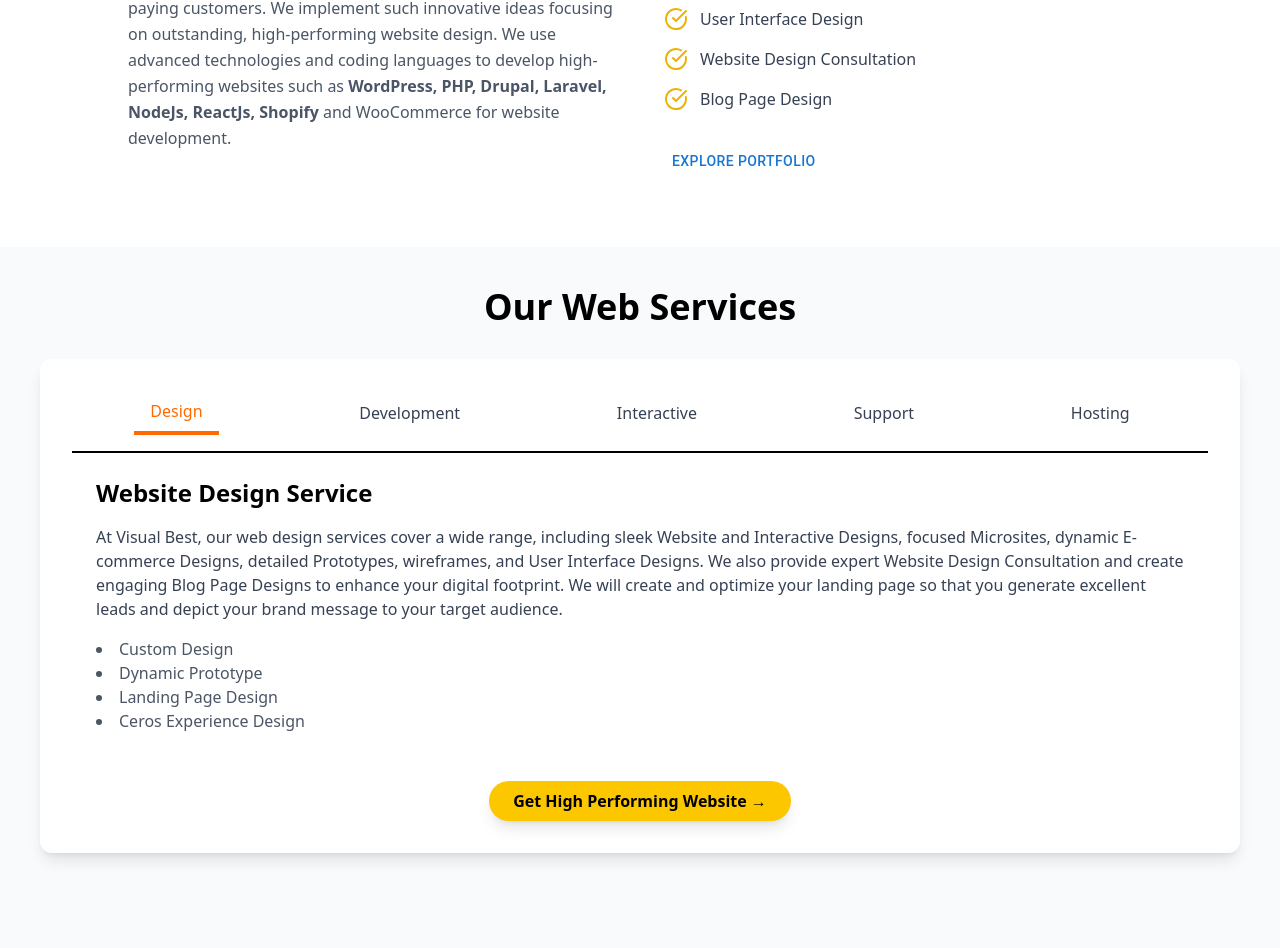
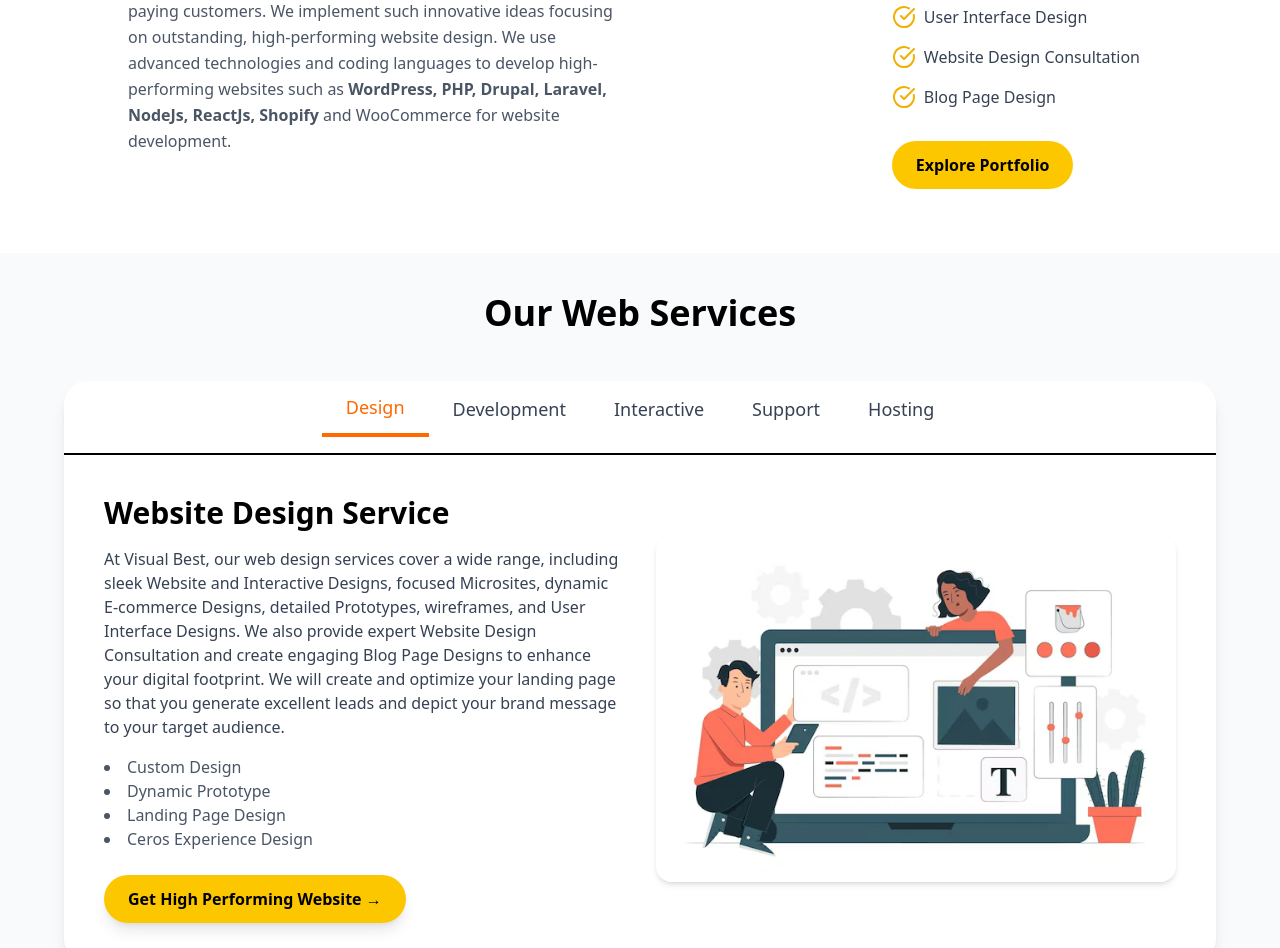
Before and after one commit to dcoder-nikhil0/Paletters, a React (Vite) app in the folder client/: page /content in a window 1280 px wide. Shown: the part 924-1872 px from the top of the page. Built offline with nearby package versions, Linux system fonts and the light colour scheme.

Commit message:
Illustration page done

```diff
--- a/client/src/Components/Content/ContCTA.jsx
+++ b/client/src/Components/Content/ContCTA.jsx
@@ -1,5 +1,6 @@
-import React from 'react'
-import { Box } from '@mui/material'
+import { Box } from "@mui/material";
+import React from "react";
+import { Link } from "react-router-dom";
 
 const ContCTA = () => {
   return (
@@ -8,7 +9,7 @@ const ContCTA = () => {
         <div className="container grid grid-cols-1 gap-8 px-4 py-12 mx-auto lg:grid-cols-2">
           <div className="flex flex-col items-center max-w-lg mx-auto text-center">
             <h2 className="text-3xl font-semibold tracking-tight text-gray-800 dark:text-white">
-              Web development
+              SEO Services
             </h2>
 
             <p className="mt-3 text-gray-500 dark:text-gray-300">
@@ -18,17 +19,17 @@ const ContCTA = () => {
               repellat non!
             </p>
 
-            <a
-              href="/contact"
-              className="inline-flex items-center justify-center w-full px-5 py-2 mt-6 text-white transition-colors duration-300 bg-blue-600 rounded-lg sm:w-auto hover:bg-blue-500 focus:ring focus:ring-blue-300 focus:ring-opacity-80"
+            <Link
+              to="/contact"
+              className="my-5 py-3 bg-yellow-400 hover:bg-yellow-500 text-black font-bold px-6 rounded-full shadow-lg transition"
             >
               Start now
-            </a>
+            </Link>
           </div>
 
           <div className="flex flex-col items-center max-w-lg mx-auto text-center">
             <h2 className="text-3xl font-semibold tracking-tight text-gray-800 dark:text-white">
-              App development
+              Content Writing
             </h2>
 
             <p className="mt-3 text-gray-500 dark:text-gray-300">
@@ -40,7 +41,7 @@ const ContCTA = () => {
 
             <a
               href="#"
-              className="inline-flex items-center justify-center w-full px-5 py-2 mt-6 text-gray-700 transition-colors duration-300 transform bg-white border border-gray-200 rounded-lg dark:bg-gray-900 dark:border-gray-700 hover:bg-gray-100 dark:text-white sm:w-auto dark:hover:bg-gray-800 dark:ring-gray-700 focus:ring focus:ring-gray-200 focus:ring-opacity-80"
+              className="my-6 py-3 border border-amber-400 hover:bg-yellow-500 hover:text-white text-amber-400 font-bold px-6 rounded-full shadow-lg transition"
             >
               Start now
             </a>
@@ -48,7 +49,7 @@ const ContCTA = () => {
         </div>
       </section>
     </Box>
-  )
-}
+  );
+};
 
-export default ContCTA
+export default ContCTA;
--- a/client/src/Components/Content/ContOffers.jsx
+++ b/client/src/Components/Content/ContOffers.jsx
@@ -1,48 +1,68 @@
-import { CheckCircle } from 'lucide-react';
-import { Button } from '@mui/material';
+import { CheckCircle } from "lucide-react";
+import { Button } from "@mui/material";
+import { Link } from "react-router-dom";
 
 const ContOffers = () => {
   const services = [
-    'Website Design',
-    'Interactive Design',
-    'Microsite Design',
-    'Prototype Design',
-    'Wireframe Design',
-    'E-commerce Design',
-    'User Interface Design',
-    'Website Design Consultation',
-    'Blog Page Design'
+    "Website Design",
+    "Interactive Design",
+    "Microsite Design",
+    "Prototype Design",
+    "Wireframe Design",
+    "E-commerce Design",
+    "User Interface Design",
+    "Website Design Consultation",
+    "Blog Page Design",
   ];
 
   return (
     <div className="bg-white py-16 px-8 md:px-16 lg:px-32">
       <div className="grid md:grid-cols-2 gap-12 items-center">
         <div>
-          <h1 className="text-4xl font-bold mb-6">Website Development Company <br /> in India</h1>
+          <h1 className="text-4xl font-bold mb-6">
+            Website Development Company <br /> in India
+          </h1>
           <p className="text-gray-600 leading-relaxed mb-8">
-            Your website is arguably your most important digital marketing asset; if it isn't growing your
-            business, it's time to take action for it. With our high-quality website development service, we
-            build websites continuously optimized for the highest search engine placement, hit directly to
-            your market, and convert visitors into paying customers. We implement such innovative ideas
-            focusing on outstanding, high-performing website design. We use advanced technologies and
-            coding languages to develop high-performing websites such as <span className="font-bold">WordPress, PHP, Drupal, Laravel, NodeJs, ReactJs, Shopify</span> and WooCommerce for website development.
+            Your website is arguably your most important digital marketing
+            asset; if it isn't growing your business, it's time to take action
+            for it. With our high-quality website development service, we build
+            websites continuously optimized for the highest search engine
+            placement, hit directly to your market, and convert visitors into
+            paying customers. We implement such innovative ideas focusing on
+            outstanding, high-performing website design. We use advanced
+            technologies and coding languages to develop high-performing
+            websites such as{" "}
+            <span className="font-bold">
+              WordPress, PHP, Drupal, Laravel, NodeJs, ReactJs, Shopify
+            </span>{" "}
+            and WooCommerce for website development.
           </p>
         </div>
 
-        <div>
-          <h2 className="text-xl font-semibold mb-4">We offer services for:</h2>
+        <div className="flex justify-end">
+          <div className="text-right">
+            <h2 className="text-xl font-semibold flex justify-start mb-4">
+              We offer services for:
+            </h2>
             <ul className="space-y-4">
               {services.map((service, index) => (
-              <li key={index} className="flex items-center text-gray-700">
-                <CheckCircle className="text-yellow-500 mr-3" />
-                {service}
+                <li
+                  key={index}
+                  className="flex items-center justify-start text-gray-700"
+                >
+                  <CheckCircle className="text-yellow-500 mr-2" />
+                  <span className="mr-3">{service}</span>
                 </li>
               ))}
             </ul>
-          <div className="mt-8">
-            <Button className="bg-yellow-400 text-black px-6 py-3 rounded-full hover:bg-yellow-500">
+            <div className="flex justify-start mt-8">
+              <Link
+                to="/portfolio"
+                className="bg-yellow-400 font-bold text-black px-6 py-3 rounded-full hover:bg-yellow-500"
+              >
                 Explore Portfolio
-            </Button>
+              </Link>
+            </div>
           </div>
         </div>
       </div>
--- a/client/src/Components/Content/ContServices.jsx
+++ b/client/src/Components/Content/ContServices.jsx
@@ -1,62 +1,106 @@
-import React, { useState } from 'react';
+import React, { useState } from "react";
+import design from "../../assets/design.webp";
+import dev from "../../assets/dev.webp";
+import interactive from "../../assets/interactive.webp";
+import host from "../../assets/hosting.webp";
+import service from "../../assets/service.webp";
 
 const services = {
   Design: {
-    title: 'Website Design Service',
+    title: "Website Design Service",
     description: `At Visual Best, our web design services cover a wide range, including sleek Website and Interactive Designs, focused Microsites, dynamic E-commerce Designs, detailed Prototypes, wireframes, and User Interface Designs. We also provide expert Website Design Consultation and create engaging Blog Page Designs to enhance your digital footprint. We will create and optimize your landing page so that you generate excellent leads and depict your brand message to your target audience.`,
-    features: ['Custom Design', 'Dynamic Prototype', 'Landing Page Design', 'Ceros Experience Design']
+    features: [
+      "Custom Design",
+      "Dynamic Prototype",
+      "Landing Page Design",
+      "Ceros Experience Design",
+    ],
+    image: design, // Replace with your image path
   },
   Development: {
-    title: 'Web Development Service',
+    title: "Web Development Service",
     description: `Our web development team builds fast, secure, and scalable web applications using the latest technologies. We specialize in frontend and backend development, API integration, and more.`,
-    features: ['Full-stack Development', 'API Integration', 'Scalable Architecture']
+    features: [
+      "Full-stack Development",
+      "API Integration",
+      "Scalable Architecture",
+    ],
+    image: dev, // Replace with your image path
   },
   Interactive: {
-    title: 'Interactive Solutions',
+    title: "Interactive Solutions",
     description: `We create interactive websites and applications that engage users with dynamic content, animations, and seamless navigation.`,
-    features: ['Animations', 'User Engagement', 'Seamless Navigation']
+    features: ["Animations", "User Engagement", "Seamless Navigation"],
+    image: interactive, // Replace with your image path
   },
   Support: {
-    title: '24/7 Support Service',
+    title: "24/7 Support Service",
     description: `Our support team is available round-the-clock to assist you with technical issues, updates, and maintenance.`,
-    features: ['24/7 Availability', 'Technical Assistance', 'Regular Updates']
+    features: ["24/7 Availability", "Technical Assistance", "Regular Updates"],
+    image: service, // Replace with your image path
   },
   Hosting: {
-    title: 'Reliable Hosting Solutions',
+    title: "Reliable Hosting Solutions",
     description: `We provide secure and high-speed hosting services with guaranteed uptime and regular backups.`,
-    features: ['High-speed Servers', 'Regular Backups', '99.9% Uptime']
-  }
+    features: ["High-speed Servers", "Regular Backups", "99.9% Uptime"],
+    image: host, // Replace with your image path
+  },
 };
 
 export default function ContServices() {
-  const [activeTab, setActiveTab] = useState('Design');
+  const [activeTab, setActiveTab] = useState("Design");
 
   return (
     <div className="p-10 bg-gray-50 min-h-screen">
-      <h1 className="text-4xl font-bold text-center mb-8">Our Web Services</h1>
-      <div className="bg-white rounded-xl shadow-lg p-8">
-        <div className="flex justify-around border-b-2 pb-4">
+      <h1 className="text-4xl font-bold text-center mb-12">Our Web Services</h1>
+
+      <div className="bg-white rounded-3xl shadow-lg max-w-6xl mx-auto overflow-hidden">
+        <div className="flex justify-center border-b-2 pb-4">
           {Object.keys(services).map((tab) => (
             <button
               key={tab}
               onClick={() => setActiveTab(tab)}
-              className={`px-4 py-2 font-medium ${activeTab === tab ? 'text-orange-500 border-b-4 border-orange-500' : 'text-gray-700'}`}
+              className={`px-6 py-3 text-lg font-medium transition ${
+                activeTab === tab
+                  ? "text-orange-500 border-b-4 border-orange-500"
+                  : "text-gray-700 hover:text-orange-500"
+              }`}
             >
               {tab}
             </button>
           ))}
         </div>
-        <div className="p-6">
-          <h2 className="text-2xl font-semibold">{services[activeTab].title}</h2>
-          <p className="mt-4 text-gray-700">{services[activeTab].description}</p>
-          <ul className="mt-4 list-disc list-inside">
-            {services[activeTab].features.map((feature, index) => (
-              <li key={index} className="text-gray-600">{feature}</li>
-            ))}
-          </ul>
-        </div>
-        <div className="text-center mt-6">
-          <button className="bg-yellow-400 hover:bg-yellow-500 text-black font-bold py-2 px-6 rounded-full shadow-lg transition">Get High Performing Website →</button>
+
+        <div className="p-10 grid grid-cols-1 lg:grid-cols-2 gap-8 items-center">
+          <div className="order-2 lg:order-1">
+            <h2 className="text-3xl font-semibold">
+              {services[activeTab].title}
+            </h2>
+            <p className="mt-4 text-gray-700">
+              {services[activeTab].description}
+            </p>
+            <ul className="mt-4 list-disc list-inside">
+              {services[activeTab].features.map((feature, index) => (
+                <li key={index} className="text-gray-600">
+                  {feature}
+                </li>
+              ))}
+            </ul>
+            <div className="mt-6">
+              <button className="bg-yellow-400 hover:bg-yellow-500 text-black font-bold py-3 px-6 rounded-full shadow-lg transition">
+                Get High Performing Website →
+              </button>
+            </div>
+          </div>
+
+          {/* Image Section */}
+          <div className="order-1 lg:order-2">
+            <img
+              src={services[activeTab].image}
+              alt={services[activeTab].title}
+              className="w-auto h-auto object-cover rounded-2xl shadow-md hover:scale-105 transition transform duration-300"
+            />
+          </div>
         </div>
       </div>
     </div>
--- a/client/src/Components/Illustration/IllCTA.jsx
+++ b/client/src/Components/Illustration/IllCTA.jsx
@@ -5,14 +5,14 @@ import { Link } from "react-router-dom";
 const IllCTA = () => {
   return (
     <Box>
-      <section className="bg-white dark:bg-gray-900">
+      <section className="bg-white">
         <div className="container grid grid-cols-1 gap-8 px-4 py-12 mx-auto lg:grid-cols-2">
           <div className="flex flex-col items-center max-w-lg mx-auto text-center">
-            <h2 className="text-3xl font-semibold tracking-tight text-gray-800 dark:text-white">
+            <h2 className="text-3xl font-semibold tracking-tight text-gray-800">
               Illustration for Website
             </h2>
 
-            <p className="mt-3 text-gray-500 dark:text-gray-300">
+            <p className="mt-3 text-gray-500 ">
               Lorem ipsum dolor sit amet consectetur adipisicing elit. Iure ex
               cupiditate corrupti aliquam eum vel consequuntur hic culpa unde
               natus officia enim est impedit consequatur aut, voluptatem minima
@@ -28,23 +28,24 @@ const IllCTA = () => {
           </div>
 
           <div className="flex flex-col items-center max-w-lg mx-auto text-center">
-            <h2 className="text-3xl font-semibold tracking-tight text-gray-800 dark:text-white">
+            <h2 className="text-3xl font-semibold tracking-tight text-gray-800">
               Icon Design
             </h2>
 
-            <p className="mt-3 text-gray-500 dark:text-gray-300">
+            <p className="mt-3 text-gray-500 ">
               Lorem ipsum dolor sit amet consectetur adipisicing elit. Iure ex
               cupiditate corrupti aliquam eum vel consequuntur hic culpa unde
               natus officia enim est impedit consequatur aut, voluptatem minima
               repellat non!
             </p>
 
-            <a
+            <Link
+              to="/contact"
               href="#"
-              className="my-6 py-3 border border-amber-400 hover:bg-yellow-500 hover:text-white text-amber-400 font-bold px-6 rounded-full shadow-lg transition"
+              className="my-6 py-3 border border-amber-400 hover:bg-yellow-500 hover:text-black text-black font-bold px-6 rounded-full shadow-lg transition"
             >
               Start now
-            </a>
+            </Link>
           </div>
         </div>
       </section>
```
Lines whose indentation alone changed are shown as unchanged.
